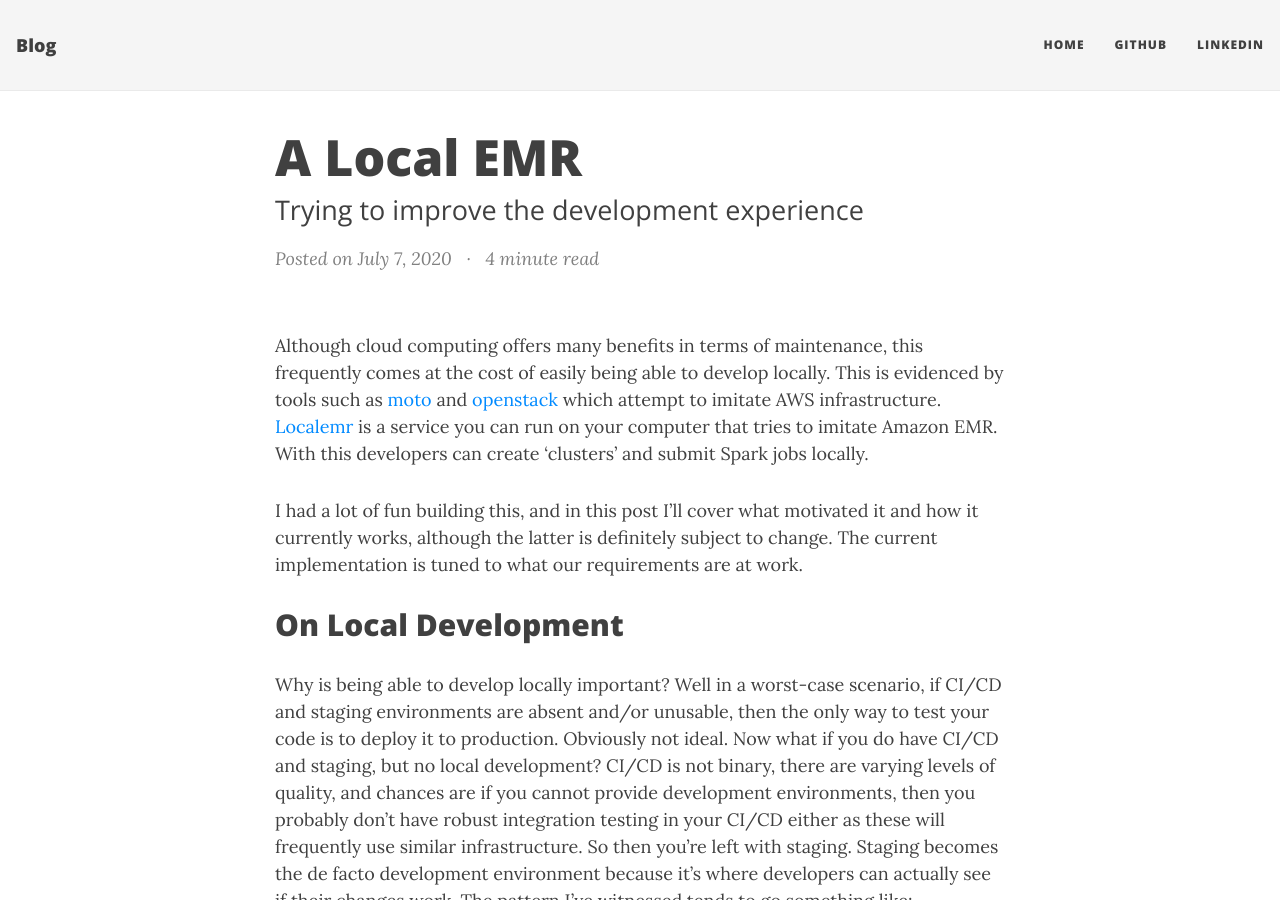
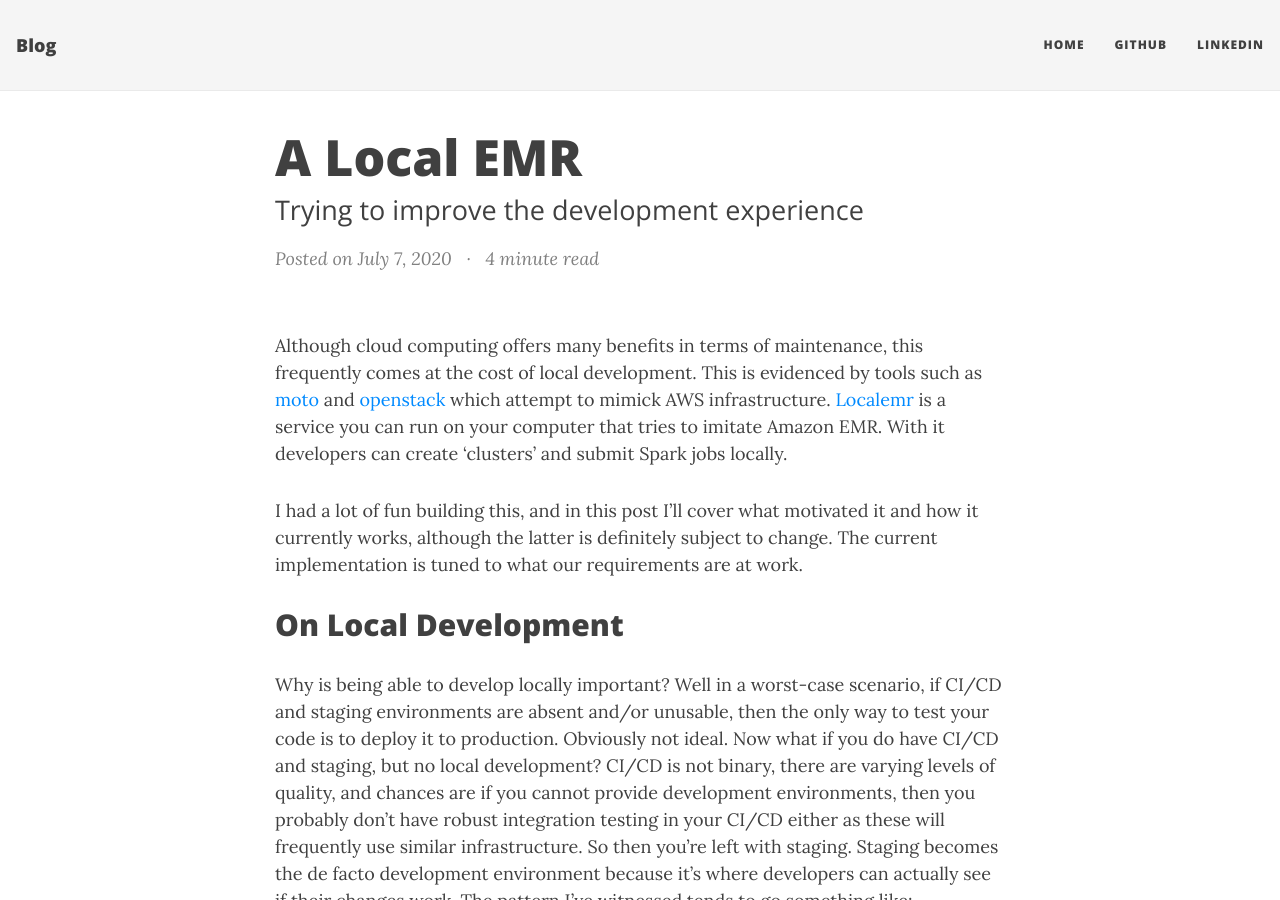
Before and after one commit to davlum/davlum.github.io, a Jekyll site: the page built from _posts/2020-07-07-localemr.md, in a window 1280 px wide and 900 px high. Built offline with Jekyll 4.4.1, drawn with Linux system fonts in a browser that asks for light colours; nearby versions of some CDN libraries.

Commit message:
Small fixes

```diff
--- a/_posts/2020-07-07-localemr.md
+++ b/_posts/2020-07-07-localemr.md
@@ -1,15 +1,15 @@
 ---
 title: A Local EMR
 subtitle: Trying to improve the development experience
-tags: [aws, python, data engineering, ops]
+tags: [aws, python, data engineering, devops]
 ---
 
 Although cloud computing offers many benefits in terms of maintenance, this
-frequently comes at the cost of easily being able to develop locally. This is
-evidenced by tools such as [moto][1] and [openstack][2] which attempt to imitate
+frequently comes at the cost of local development. This is
+evidenced by tools such as [moto][1] and [openstack][2] which attempt to mimick
 AWS infrastructure. [Localemr][0] is a service
 you can run on your computer that tries to imitate Amazon EMR.
-With this developers can create 'clusters' and submit Spark jobs locally.
+With it developers can create 'clusters' and submit Spark jobs locally.
 
 I had a lot of fun building this, and in this post I'll cover what motivated it
 and how it currently works, although the latter is definitely subject to change.
```
